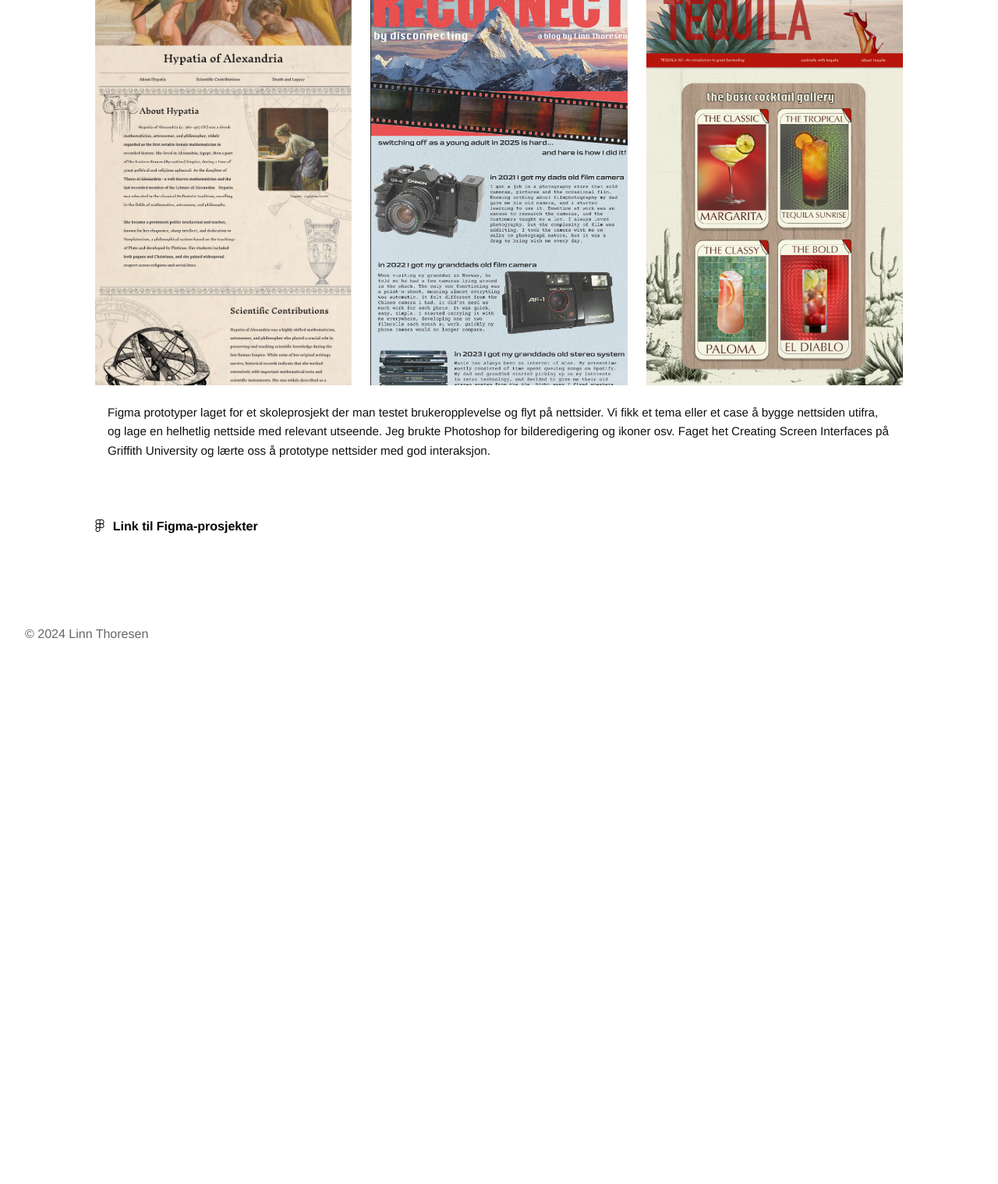
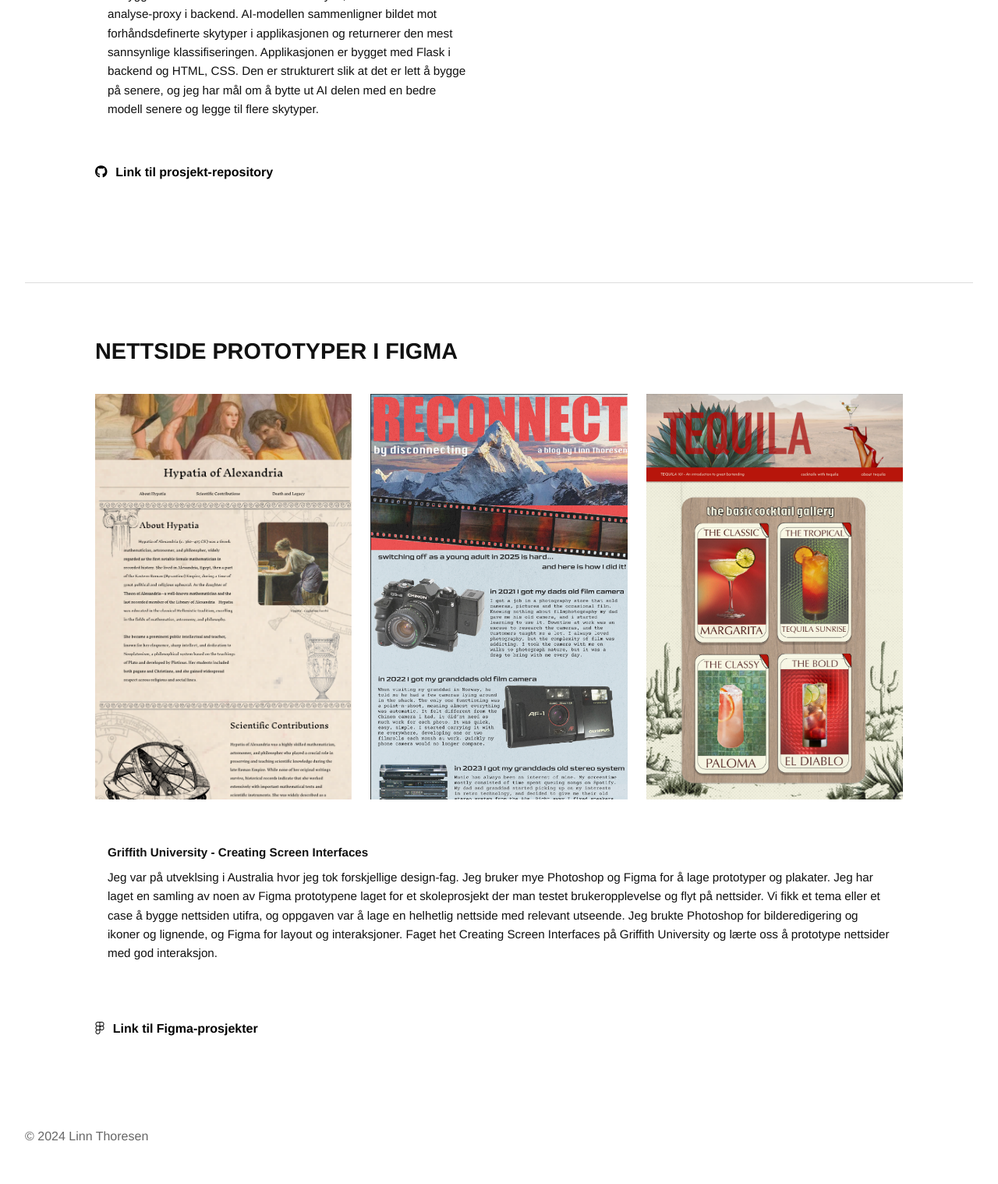
Before and after one commit to linnt03/portfolio, a Flask app: page / in a window 1280 px wide. Shown: the part 2315-3833 px from the top of the page at 78% size. Before the commit the page ends 3134 px from the top, so only its background shows below. Run offline with Flask 3, Linux system fonts and the light colour scheme.

Commit message:
fixed text layout

```diff
--- a/static/css/style.css
+++ b/static/css/style.css
@@ -5,7 +5,7 @@
 }
 
 body {
-    font-family: Helvetica, Arial, sans-serif;
+    font-family: Helvetica;
     color: #111;
     background: #fff;
     line-height: 1.6;
@@ -51,6 +51,7 @@ body {
 
 .project-title {
     font-size: 1.8rem;
+
 }
 
 .project-tagline {
@@ -70,9 +71,17 @@ body {
 .project-text {
     padding: 1rem;
     display: flex;
+    margin-bottom: 1rem;
     flex-direction: column;
     justify-content: top;
     font-size: 0.95rem;
+}
+
+.project-header {
+    font-size: 0.95rem;
+    font-weight: bold;
+    margin-top: 2rem;
+    margin-bottom: 0.5rem;
 }
 
 /* IMAGE BOX */
@@ -116,6 +125,8 @@ body {
     display: grid;
     grid-template-columns: repeat(3, 1fr);
     gap: 1.5rem;
+    margin-top: 2rem;
+
 }
 
 .figma-gallery img {
--- a/templates/index.html
+++ b/templates/index.html
@@ -30,28 +30,37 @@
 
     <div class="project-content">
         <div class="project-text">
-            <p><strong> Gruppeprosjekt på UiO </strong></p>
-            <p>Nominert til UiO sin Met-pris 2025 for kreativ bruk av API</p>
+            <p class="project-header"> Gruppeprosjekt på UiO </p>
 
             <p>
             Prosjektet gikk ut på å bruke API fra meterologisk instutt. Vi skulle representere
             værdata i et valgt case, og lage en brukervennlig mobil app. Jeg hadde ansvar for
             design, testing, intervjuer, rapport. Jeg hadde hovedansvar for utseendet av appen.
-            Jeg lagde prototyper i Figma. Jeg lagde bakgrunnen av appen i Blender, som representerer
-            nåværende vær og tid på satt lokasjon ved bruk av API. Jeg kodet dette i Kotlin.
+            Jeg lagde prototyper i Figma. Jeg lagde live-bakgrunnen av appen i Blender, som
+            representerer nåværende vær og tid på satt lokasjon ved bruk av API, jeg kodet
+            dette i Kotlin. Vi vektla ryddig struktur, ved bruk av Model View Viewmodel. Tyngre
+            tile-rendring til værkartet gjorde vi ved å sette opp en lokal backend server.
+            Dette ga meg god erfaring innen apputvikling.
             </p>
 
-            <p><strong> Gruppeprosjekt på UiO </strong></p>
-            <p>Nominert til UiO sin Met-pris 2025 for kreativ bruk av API</p>
+
+
+            <p class="project-header">Designprosessen </p>
 
             <p>
-            Prosjektet gikk ut på å bruke API fra meterologisk instutt. Vi skulle representere
-            værdata i et valgt case, og lage en brukervennlig mobil app. Jeg hadde ansvar for
-            design, testing, intervjuer, rapport. Jeg hadde hovedansvar for utseendet av appen.
-            Jeg lagde prototyper i Figma. Jeg lagde bakgrunnen av appen i Blender, som representerer
-            nåværende vær og tid på satt lokasjon ved bruk av API. Jeg kodet dette i Kotlin.
+            En stor del av prosjektet var å lære om smidig designprosess. Vi brukte en ScrumBan
+            tilnærming, som gjorde at vi hadde en fleksibel og effektiv fremgang i prosjektet. Vi
+            involverte brukerne gjennom hver fase av produktet, og fokuserte på å prioritere brukerne
+            og deres behov så mye som mulig. Det var veldig spennende å jobbe så tett med brukerne, og
+            se hvordan deres innspill formet nye retninger til prosjektet. Gjennom studiet har vi hatt
+            flere prosjekter om bruksdesign, og hvert prosjekt ga oss god erfaring. Dette var det
+            største prosjektet vi hadde gjennom bacheloren, og var svært lærerikt.
             </p>
+
+            <p class="project-header">Nominert til UiO sin Met-pris 2025 for kreativ bruk av API</p>
         </div>
+
+
 
 
         <div class="project-image">
@@ -75,25 +84,32 @@
 
     <div class="project-content">
         <div class="project-text">
-            <p><strong>Eget Prosjekt</strong></p>
-            <p>Basert på egen interresse for å lære om skyer på en enkel måte,
-                ville jeg designe en app til å lære om og analysere himmelen.
-                Denne appen er en enkel og visuelt fokusert webapplikasjon som
-                lar brukeren lære om ulike skytyper, og laste opp et bilde av
-                himmelen for å få estimert hvilken skytype bildet viser, ved
-                hjelp av AI-basert bilde–tekst-analyse. Dette er et prosjekt
-                jeg ville lage fordi jeg ville ha en enkel plattform å pugge
-                forksjellige skytyper på.
-            </p>
-            <p><strong>Eget Prosjekt</strong></p>
-            <p>Basert på egen interresse for å lære om skyer på en enkel måte,
-                ville jeg designe en app til å lære om og analysere himmelen.
-                Denne appen er en enkel og visuelt fokusert webapplikasjon som
-                lar brukeren lære om ulike skytyper, og laste opp et bilde av
-                himmelen for å få estimert hvilken skytype bildet viser, ved
-                hjelp av AI-basert bilde–tekst-analyse. Dette er et prosjekt
-                jeg ville lage fordi jeg ville ha en enkel plattform å pugge
-                forksjellige skytyper på.
+            <p class="project-header"> Eget Prosjekt </p>
+            <p>
+                Basert på egen interesse for å lære om skyer på en enkel og indtuitiv måte,
+                utviklet jeg CloudChase. Det er en enkel, men funksjonell webapplikasjon for å
+                utforske og analysere himmelen. Målet med prosjektet var å kombinere design, frontend-utvikling
+                og kunstig intelligens i én samlet løsning, som mitt første egne full-stack prosjekt.
+                Dette var et morsomt læringsprosjekt, slik at jeg kunne kombinere styrkene mine innen design og
+                koding.
+                </p>
+                <p class="project-header"> Om Appen </p>
+                <p>
+                CloudChase lar brukeren bla gjennom og lære om ulike skytyper, strukturert etter høyde
+                og kategori. Hver skytype har en egen detaljside med fordypende informasjon.
+                </p>
+
+                <p>
+                En sentral del av prosjektet er kamera-/opplastingssiden, der brukeren kan laste opp
+                et bilde av himmelen for å få et estimat på hvilken skytype bildet mest sannsynlig
+                viser. Denne funksjonaliteten er bygget rundt AI-basert bilde–tekst-analyse, der
+                bildet sendes til en analyse-proxy i backend. AI-modellen sammenligner bildet mot
+                forhåndsdefinerte skytyper i applikasjonen og returnerer den mest sannsynlige
+                klassifiseringen. Applikasjonen er bygget med Flask i backend og HTML, CSS. Den er
+                strukturert slik at det er lett å bygge på senere, og jeg har mål om å bytte ut AI delen
+                med en bedre modell senere og legge til flere skytyper.
+                </p>
+
             </p>
         </div>
 
@@ -118,22 +134,26 @@
 
 
     <div class="figma-gallery">
-        <a href="https://www.figma.com/" target="_blank">
+        <a href="https://www.figma.com/proto/UXEgCcEaIJdI4d5LxZv5kt/2662-Screen-Interfaces-hyaptia?node-id=1-157&p=f&t=UTZPTKlgDd4CtnKs-1&scaling=min-zoom&content-scaling=fixed&page-id=0%3A1&starting-point-node-id=1%3A157&show-proto-sidebar=1" target="_blank">
             <img src="{{ url_for('static', filename='images/hypatiapreview.png') }}">
         </a>
-        <a href="https://www.figma.com/" target="_blank">
+        <a href="https://www.figma.com/proto/JiikFFH0JDAmB54Lph2B81/offline-timeline-blog?node-id=1-2&p=f&t=sUSfy1lAJhh5kXey-1&scaling=scale-down&content-scaling=fixed&page-id=0%3A1" target="_blank">
             <img src="{{ url_for('static', filename='images/reconnectpreview.png') }}">
         </a>
-        <a href="https://www.figma.com/" target="_blank">
+        <a href="https://www.figma.com/proto/rOrBgcApelg5CRQyci2138/tequila?node-id=14-3&p=f&t=dgJi9EF7ThrckzXS-1&scaling=scale-down&content-scaling=fixed&page-id=0%3A1&starting-point-node-id=14%3A3&show-proto-sidebar=1" target="_blank">
             <img src="{{ url_for('static', filename='images/tequilapreview.png') }}">
         </a>
     </div>
 
     <div class="project-text figma-text">
         <p>
-            Figma prototyper laget for et skoleprosjekt der man testet brukeropplevelse og flyt på nettsider. Vi fikk et tema eller et case å bygge
-            nettsiden utifra, og lage en helhetlig nettside med relevant utseende. Jeg brukte Photoshop for bilderedigering og ikoner osv. Faget het
-            Creating Screen Interfaces på Griffith University og lærte oss å prototype nettsider med god interaksjon.
+            <p class="project-header"> Griffith University - Creating Screen Interfaces </p>
+
+            Jeg var på utveklsing i Australia hvor jeg tok forskjellige design-fag. Jeg bruker mye Photoshop og Figma for å lage prototyper og plakater. Jeg har laget en samling av noen av Figma prototypene laget for et
+            skoleprosjekt der man testet brukeropplevelse og flyt på nettsider. Vi fikk et tema eller et case å bygge
+            nettsiden utifra, og oppgaven var å lage en helhetlig nettside med relevant utseende. Jeg brukte Photoshop for bilderedigering
+            og ikoner og lignende, og Figma for layout og interaksjoner. Faget het Creating Screen Interfaces på Griffith University og lærte
+            oss å prototype nettsider med god interaksjon.
         </p>
     </div>
 
```
